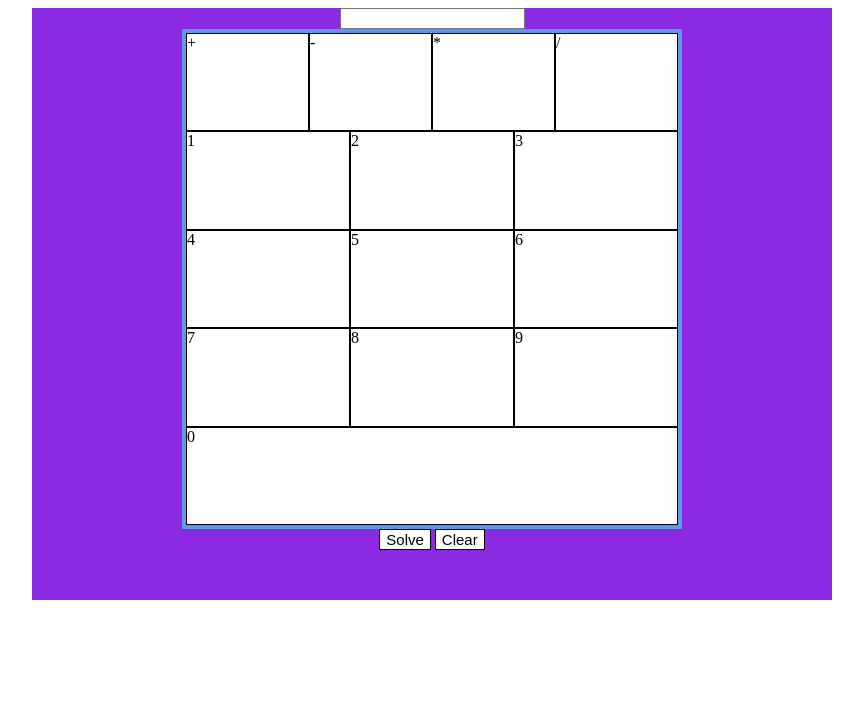
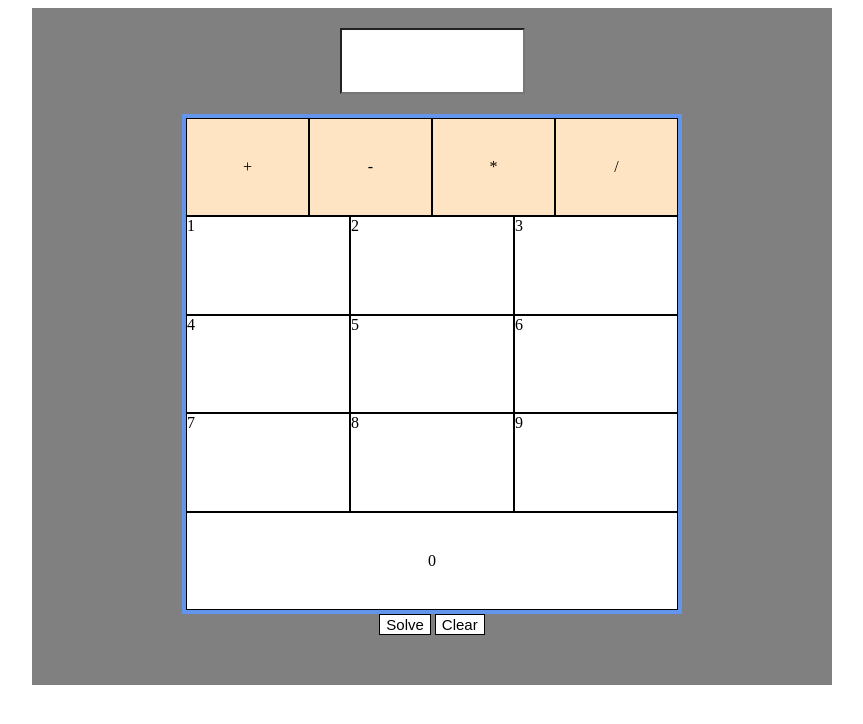
Before and after one commit to jrjrau/calculator, a plain HTML site: page index.html in a window 1280 px wide. Both pictures are taken after a click on the button "Clear". Shown: the whole page, without its empty margins (208-1071 px from the left). Drawn offline with Linux system fonts and the light colour scheme.

Commit message:
completed calc functionality

```diff
--- a/calc.js
+++ b/calc.js
@@ -29,6 +29,7 @@ function divide(x,z){
 const numButtons = document.querySelector("#numButtons");
 const display = document.querySelector("#displaywindow");
 const equals = document.querySelector("#equals")
+const clear = document.querySelector("#clear")
 
 function buildCalc(){
     for (let i = 0; i < 14; i++){
@@ -40,25 +41,30 @@ function buildCalc(){
             case 0:
                 div.textContent='+';
                 div.style.flexBasis = `calc(100%/4)`;
+                div.classList.add("operator")
 
                 break
             case 1:
                 div.textContent='-';
                 div.style.flexBasis = `calc(100%/4)`;
-
+                div.classList.add("operator")
                 break
             case 2:
                 div.textContent='*';
                 div.style.flexBasis = `calc(100%/4)`;
-
+                div.classList.add("operator")
                 break
             case 3:
                 div.textContent='/';
                 div.style.flexBasis = `calc(100%/4)`;
-
+                div.classList.add("operator")
                 break
             case 13:
                 div.textContent=0;
+                div.style.textAlign="center";
+                div.style.display = "flex";
+                div.style.alignItems= "center";
+                div.style.justifyContent= "center";
                 break
             default:
                 div.textContent=(i-3)
@@ -70,10 +76,11 @@ function buildCalc(){
         numButtons.appendChild(div);
 
         div.addEventListener("click", function (e) {
+            let background = e.target.style.background
             e.target.style.background = 'gray'
             console.log(e.target.id)
-            if (['=', '-', '/', '*'].includes(e.target.id)) {
-                console.log(operated)
+            if (['+', '-', '/', '*'].includes(e.target.id)) {
+                console.log('triggered on ', operated)
                 if (operated === true){
                     let formula = calculation
                     solve(formula)
@@ -92,7 +99,7 @@ function buildCalc(){
             console.log('78: ',calculation)
 
             setTimeout(function() {
-                e.target.style.background = 'white';
+                e.target.style.background = background;
             }, 100);
 
 
@@ -101,6 +108,7 @@ function buildCalc(){
     }}
 
 equals.addEventListener("click", function (e) {
+    let background = e.target.style.background
     e.target.style.background = 'gray'
 
             //console.log(calculation)
@@ -108,12 +116,30 @@ equals.addEventListener("click", function (e) {
             solve(formula)
 
             setTimeout(function() {
-                e.target.style.background = 'white';
+                e.target.style.background = background;
             }, 100);
 
 
 
 })
+
+clear.addEventListener("click", function (e) {
+    let background = e.target.style.background
+    e.target.style.background = 'gray'
+
+            //console.log(calculation)
+            calculation = '';
+            display.value = '';
+            operated = false;
+
+            setTimeout(function() {
+                e.target.style.background = background;
+            }, 100);
+
+
+
+})
+
 buildCalc()
 
 function solve(formula){
@@ -139,5 +165,6 @@ function solve(formula){
     console.log('answer is ',answer)
     calculation = answer
     console.log('calculation is ', calculation)
+    operated = false;
     return calculation
 }
--- a/style.css
+++ b/style.css
@@ -27,7 +27,7 @@ p {
     flex-direction: column;
     width:800px;
     align-items: center;
-    background-color: blueviolet;
+    background-color: grey;
     padding-bottom: 50px;
 }
 #menu {
@@ -78,3 +78,18 @@ button:hover {
 .on {
     background-color:darkslategrey !important;
 }
+
+.operator {
+    text-Align: center;
+    display: flex;
+    align-items: center;
+    justify-content: center;
+    background-color: bisque;
+}
+
+#displaywindow {
+    background-color: white;
+    height:60px;
+    margin: 20px;
+    text-align: center;
+}
```
